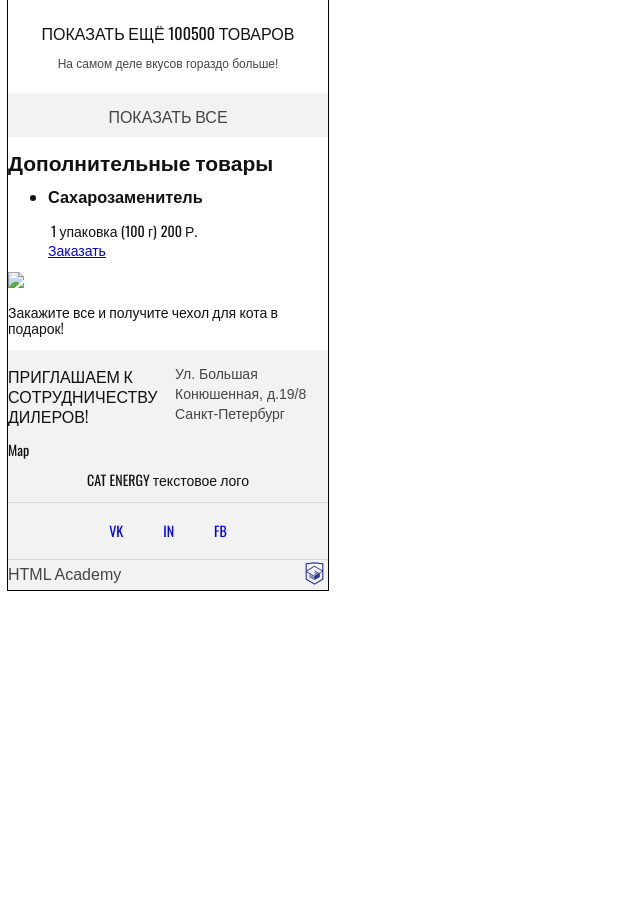
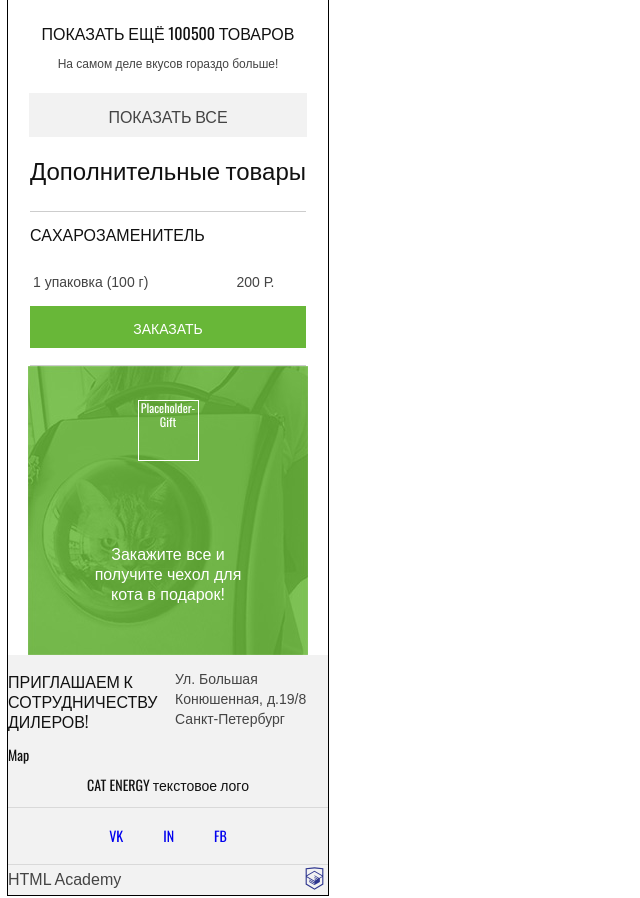
Before and after one commit to argostellar/499817-cat-energy-18, a website: page source/catalog.html in a window 1280 px wide. Shown: the part 521-1419 px from the top of the page, without its empty margins (0-640 px from the left). Before the commit the page ends 1119 px from the top, so only its background shows below. Drawn offline with nearby package versions, Linux system fonts and the light colour scheme; files that its build step writes are made by us from their sources.

Commit message:
Завершает базовую стилизацию страницы каталога

```diff
--- a/source/catalog.html
+++ b/source/catalog.html
@@ -87,13 +87,15 @@
               <td class="extra__table-cell">200 Р.</td>
             </tr>
           </table>
-          <a class="extra__button" href="#">Заказать</a>
+          <a class="extra__button button" href="#">Заказать</a>
         </li>
     </section>
     <section class="catalog__bonus bonus">
       <h2 class="visually-hidden">Бонус</h2>
-      <img src="img/gift.png" class="bonus__image">
-      <p class="bonus__text">Закажите все и получите чехол для кота в подарок!</p>
+      <div class="bonus__wrapper">
+        <div class="bonus__gift-icon">Placeholder-Gift</div>
+        <p class="bonus__text">Закажите все и получите чехол для кота в подарок!</p>
+      </div>
     </section>
   </main>
   <footer class="main-footer">
--- a/source/sass/blocks/bonus.scss
+++ b/source/sass/blocks/bonus.scss
@@ -1,5 +1,37 @@
 .bonus {}
 
-.bonus__image {}
+.bonus__wrapper {
+  width: 280px;
+  height: 289px;
 
-.bonus__text {}
+  @include flex-column;
+  justify-content: space-around;
+  align-items: center;
+
+  background-image: url('../../img/gift-photo-mobile@1x.jpg');
+  background-repeat: no-repeat;
+}
+
+.bonus__gift-icon {
+  width: 61px;
+  height: 61px;
+
+  box-sizing: border-box;
+  border: 1px solid white;
+
+  font-size: 12px;
+  line-height: 14px;
+  text-align: center;
+  color: white;
+}
+
+.bonus__text {
+  @include arial-text;
+  max-width: 165px;
+  color: #ffffff;
+  font-size: 16px;
+  line-height: 20px;
+
+  text-align: center;
+  vertical-align: middle;
+}
--- a/source/sass/blocks/catalog.scss
+++ b/source/sass/blocks/catalog.scss
@@ -1,4 +1,8 @@
-.catalog {}
+.catalog {
+  @include flex-column;
+  justify-content: space-around;
+  align-items: center;
+}
 
 .catalog__title {
   @include title;
--- a/source/sass/blocks/extra.scss
+++ b/source/sass/blocks/extra.scss
@@ -1,13 +1,48 @@
 .extra {}
 
-.extra-title {}
+.extra__title {
+  font-size: 24px;
+  line-height: 24px;
+  font-weight: 400;
 
-.extra__title--item {}
+  margin-bottom: 30px;
+  &--item {
+    font-size: 16px;
+    line-height: 16px;
+    text-transform: uppercase;
 
-.extra__table {}
+    margin-top: 14px;
+  }
+}
+
+.extra__list {
+  @include clear-list;
+  @include flex-column;
+  justify-content: space-around;
+}
+
+.extra__item {
+  @include flex-column;
+  justify-content: space-between;
+
+  box-sizing: border-box;
+  border: 1px solid #cdcdcd;
+  border-left: none;
+  border-right: none;
+}
+
+.extra__table {
+  margin-bottom: 14px;
+}
 
 .extra__table-row {}
 
-.extra__table-cell {}
+.extra__table-cell {
+  @include arial-text;
+  font-size: 14px;
+  line-height: 14px;
+}
 
-.extra__button {}
+.extra__button {
+  margin-bottom: 17px;
+}
--- a/source/sass/mixins.scss
+++ b/source/sass/mixins.scss
@@ -15,3 +15,19 @@
   margin: 0;
   padding: 0;
 }
+
+@mixin clear-list {
+  list-style: none;
+  margin: 0;
+  padding: 0;
+}
+
+@mixin flex-column {
+  display: flex;
+  flex-direction: column;
+}
+
+@mixin flex-row {
+  display: flex;
+  flex-direction: row;
+}
```
